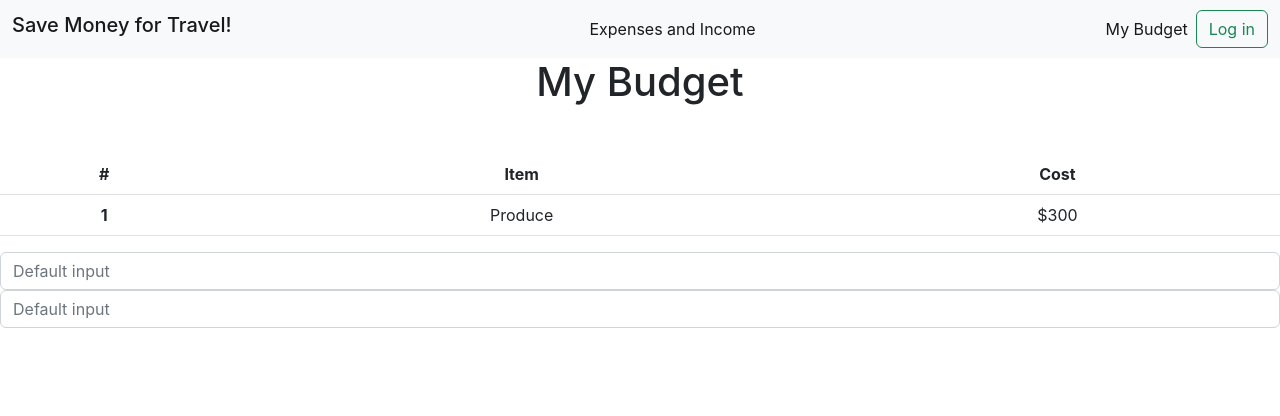
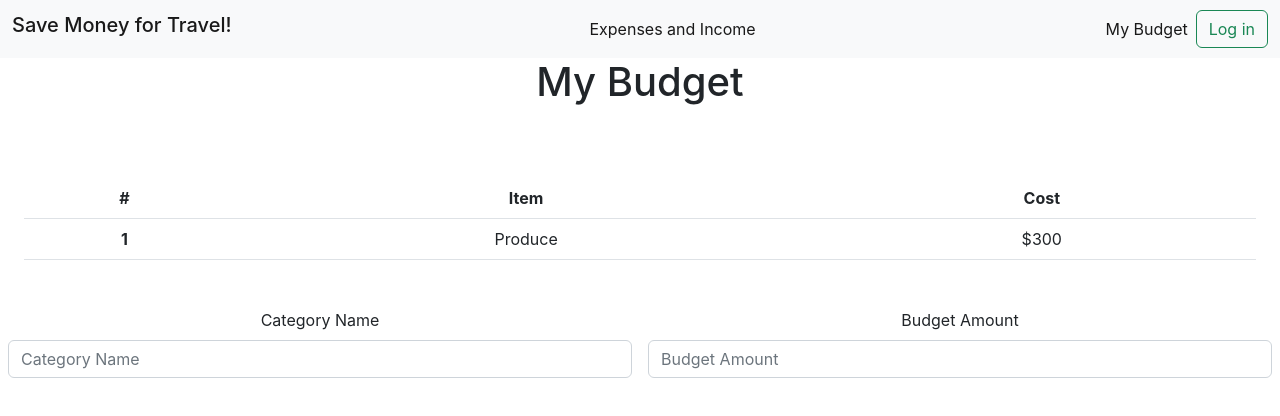
Before and after one commit to CodingCashew/journey-funds-save-money-for-travel, a React (Create React App) app: page / in a window 1280 px wide. Shown: the top 416 px of the page. Built offline with nearby package versions, Linux system fonts and the light colour scheme.

Commit message:
Start Building out Budget

```diff
--- a/package.json
+++ b/package.json
@@ -16,7 +16,6 @@
     "dotenv": "^16.4.5",
     "eslint": "8.39.0",
     "express": "^4.19.2",
-    "node": "^22.5.0",
     "nodemon": "^3.1.4",
     "path": "^0.12.7",
     "react": "^18.3.1",
--- a/src/Components/Budget.tsx
+++ b/src/Components/Budget.tsx
@@ -17,8 +17,9 @@ function Budget() {
           Produce: ${item.produce}
         </div>
       ))} */}
-      <table className="table">
-        <thead>
+      <div className="d-flex mw-xs-85 p-4">
+      <table className="table responsive">
+        <thead >
           <tr>
             <th scope="col">#</th>
             <th scope="col">Item</th>
@@ -35,18 +36,29 @@ function Budget() {
           ))}
         </tbody>
       </table>
+      </div>
+      <div className="d-flex flex-wrap justify-content-center">
+        <div className="d-flex-column flex-fill m-2">
+          <label className="form-label">Category Name</label>
           <input
-        className="form-control"
+            className="form-control "
             type="text"
-        placeholder="Default input"
-        aria-label="default input example"
+            placeholder="Category Name"
+            id="category"
+            aria-label="budget category"
           ></input>
+        </div>
+        <div className="d-flex-column flex-fill m-2">
+          <label className="form-label">Budget Amount</label>
           <input
-        className="form-control"
+            className="form-control "
             type="text"
-        placeholder="Default input"
-        aria-label="default input example"
+            placeholder="Budget Amount"
+            id="budget-amount"
+            aria-label="budget amount"
           ></input>
+        </div>
+      </div>
     </div>
   );
 }
```
Also changed, not shown: 1 other file (tests, documents, lock files or other folders). Lines whose indentation alone changed are shown as unchanged.
